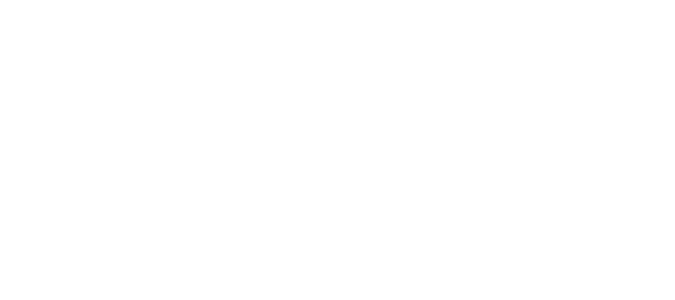
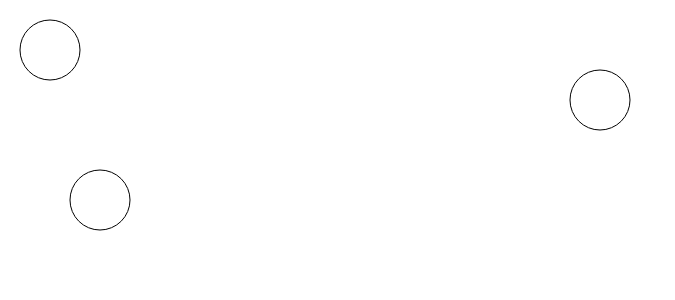
Before and after one commit to high-g/vue-bubbly-bg, a Vue app: page / in a window 1280 px wide. Shown: the top 300 px of the page, without its empty margins (0-675 px from the left). Built offline with nearby package versions, Linux system fonts and the light colour scheme.

Commit message:
[update]

```diff
--- a/public/index.html
+++ b/public/index.html
@@ -6,6 +6,12 @@
 <meta name="viewport" content="width=device-width,initial-scale=1.0">
 <link rel="icon" href="<%= BASE_URL %>favicon.ico">
 <title>vue-geometry-bg</title>
+<style>
+body {
+  margin: 0;
+  padding: 0;
+}
+</style>
 </head>
 <body>
 <noscript>
--- a/src/App.vue
+++ b/src/App.vue
@@ -21,10 +21,6 @@ export default {
 </script>
 
 <style>
-#app {
-  font-family: sans-serif;
-  color: #2c3e50;
-}
 .mb10 {margin-bottom: 10px;}
 .mb20 {margin-bottom: 20px;}
 .mb30 {margin-bottom: 30px;}
--- a/src/VueGeometryBg.vue
+++ b/src/VueGeometryBg.vue
@@ -4,18 +4,39 @@
 
 <script>
 export default {
+  el: '#canvas',
   props: {
   },
   data() {
-    return {}
+    return {
+      ctx: null
+    }
   },
   computed: {
   },
   created() {
   },
   mounted() {
+    console.log()
+    this.$el.width = window.innerWidth
+    this.$el.height = window.innerHeight
+    this.ctx = this.$el.getContext('2d')
+    this.drawCircle(50, 50, 30)
+    this.drawCircle(600, 100, 30)
+    this.drawCircle(100, 200, 30)
   },
   methods: {
+    drawCircle(x, y, r) {
+      this.ctx.beginPath()
+      this.ctx.arc(x, y, r, 0, Math.PI*2, false)
+      this.ctx.stroke()
+    },
+    drawRandomCircle() {
+
+    },
+    drawPolygon() {
+      return ''
+    }
   }
 }
 </script>
```
Lines whose indentation alone changed are shown as unchanged.
